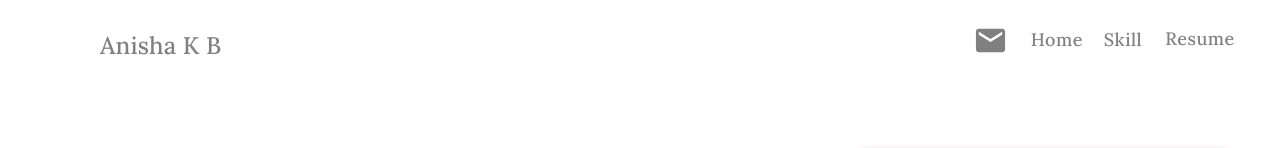
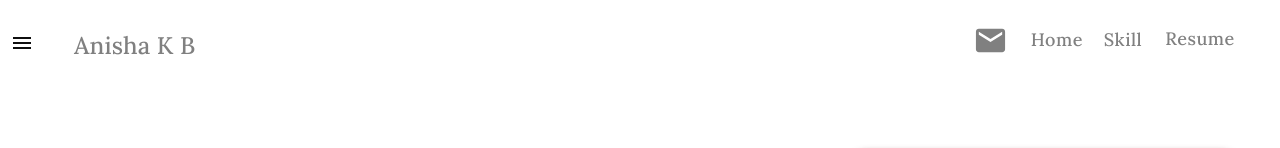
Before and after one commit to AnishaKB1/Anishaportfolio, a React (Create React App) app: page / in a window 1280 px wide. Shown: the top 148 px of the page. Built offline with nearby package versions, Linux system fonts and the light colour scheme.

Commit message:
Updation in navbar

```diff
--- a/public/index.html
+++ b/public/index.html
@@ -6,6 +6,8 @@
     <meta name="viewport" content="width=device-width, initial-scale=1" />
     <meta name="theme-color" content="#000000" />
     <meta name="viewport" content="width=device-width, initial-scale=1.0">
+    <meta name="viewport" content="width=device-width, initial-scale=1">
+
     <meta
       name="description"
       content="Web site created using create-react-app"
--- a/src/Components/Navbar/Navbar.css
+++ b/src/Components/Navbar/Navbar.css
@@ -1,24 +1,31 @@
-
-/*  Navbar.jsx */
-
 #anisha {
-    font-size: 24px; /* Increase the font size for a more attractive heading */
+  font-size: 24px;
   font-family: 'Lora', serif;
   color: rgb(68, 68, 68);
   margin-top: 20px;
-    margin-left: 100px;
+  position: relative;
+  margin-left: 30px !important;
+}
+
+
+
+/* Desktop view */
+@media only screen and (min-width: 1025px) {
+  #anisha {
+    text-align: left;
+    margin-right: auto;
+  }
 }
 
 .nav {
-    display: flex; /* Arrange buttons in a horizontal line */
-    align-items: center; /* Center align buttons vertically */
+  display: flex;
+  align-items: center;
 }
 
 #ovalButton {
   color: rgb(248, 250, 244);
-
   font-size: large;
-    margin-right: 20px; /* Add some spacing between buttons */
+  margin-right: 20px;
   width: 90px;
   height: 40px;
   border-radius: 15px;
@@ -27,42 +34,114 @@
 }
 
 #ovalButton:hover {
-    color:white !important;
-    background-color:rgb(54, 54, 54);
+  color: white !important;
+  background-color: rgb(54, 54, 54);
 }
 
-  #resume:hover{
-    color:white !important;
+#resume:hover {
+  color: white !important;
 }
 
 #menu-appbar a {
-    color: black; /* Set the text color for menu items */
+  color: black;
   text-decoration: none;
 }
 
-  #anisha h5 {
-    margin-right: 20px; /* Add some spacing to the right of the heading */
+
+
+
+/* Mobile view css */
+.mobile-topbar {
+  display: none;
 }
 
+.mobile-icons {
+  display: none;
+}
 
-  /*  NAvbar.jsx */
-/* Mobile View */
-@media (max-width: 767px) {
+.mobile-sidebar {
+  display: none;
+}
+
+@media only screen and (max-device-width: 1024px) and (-webkit-min-device-pixel-ratio: 1) {
+
+
   #anisha {
-    text-align: center; /* Center the text on mobile view */
-    margin-bottom: 10px; /* Add some space below the text for better spacing */
+    text-align: right;
+    margin-left: auto;
+    margin-right: 20px;
   }
 
   #anisha h5 {
-    display: inline-block; /* Display the h5 element inline for horizontal arrangement */
-    margin-right: 10px; /* Adjust spacing for mobile view */
+    position: absolute;
+    top: 0;
+    right: 0;
+    margin-right: 20px;
+    margin-left: 0 !important; /* Reset left margin for mobile view */
+  }
+  .desktop-topbar {
+    display: none;
+  }
+
+  .mobile-icons {
+    display: flex;
+    justify-content: flex-start;
+    align-items: center;
+  }
+
+  .mobile-topbar {
+    display: flex;
+    justify-content: space-between;
+    align-items: center;
+    padding: 10px;
+    background-color: white;
+    color: #0e0d0d;
+  }
+
+  .mobile-sidebar {
+    position: fixed;
+    top: 0;
+    left: 0; /* Change right to left */
+    bottom: 0;
+    width: 80%;
+    max-width: 200px;
+    background-color: #5a5959;
+    box-shadow: -1px 0 10px rgba(0, 0, 0, 0.1);
+    overflow-y: auto;
+    padding: 20px;
+    z-index: 1001;
+    display: block;
+  }
+
+  .mobile-sidebar-toggle {
+    cursor: pointer;
+    font-size: 25px;
+    color: #0f0f0f;
+  }
+
+  .sidebar-list {
+    padding: 0;
+    list-style: none;
+    margin-top: 30px;
+  }
+
+  .sidebar-list-item {
+    margin-bottom: 10px;
+    color: black;
+    font-size: 18px;
+    font-weight: 300;
+    cursor: pointer;
+    padding: 10px;
+  }
+
+  .sidebar-list-item:hover {
+    color: rgb(12, 12, 12);
+  }
+
+  .close-icon {
+    cursor: pointer;
+    font-size: 20px;
+    color: white;
+    margin-left: 140px;
   }
 }
-
-/* Tablets and Mobiles */
-@media (max-width: 1024px) {
-  #anisha h5 {
-    display: inline-block; /* Display the h5 element inline for horizontal arrangement */
-    margin-right: 20px; /* Add spacing for both tablets and mobiles */
-  }
-}
--- a/src/Components/Navbar/Navbar.jsx
+++ b/src/Components/Navbar/Navbar.jsx
@@ -1,16 +1,12 @@
-import React from "react";
+import React, { useState } from "react";
 import {
-  AppBar,
   Box,
   Button,
-  IconButton,
-  Menu,
-  MenuItem,
-  Toolbar,
   Typography,
   createTheme,
 } from "@mui/material";
 import MenuIcon from "@mui/icons-material/Menu";
+import ClearIcon from "@mui/icons-material/Cancel";
 import { Link } from "react-router-dom";
 import EmailIcon from "@mui/icons-material/Email";
 import "./Navbar.css";
@@ -28,65 +24,42 @@ const Navbar = () => {
     },
   });
 
-  const [anchorElNav, setAnchorElNav] = React.useState(null);
+  const [openMobileSidebar, setOpenMobileSidebar] = useState(false);
 
-  const handleOpenNavMenu = (event) => {
-    setAnchorElNav(event.currentTarget);
+  const handleMobileSidebarToggle = () => {
+    setOpenMobileSidebar(!openMobileSidebar);
   };
 
   const handleCloseNavMenu = () => {
-    setAnchorElNav(null);
+    setOpenMobileSidebar(false);
   };
 
   return (
-    <AppBar
-      position="static"
-      style={{
-        backgroundColor: theme.palette.background.default,
-        width: "100%",
-        borderBottom: "none",
-        boxShadow: "none",
+    <div>
+      <Box
+  sx={{
+    display: "flex",
+    flexDirection: "row",
+    justifyContent: "space-between",
+    alignItems: "center",
   }}
 >
-      <Toolbar disableGutters>
-        <Box
-          sx={{
-            flexGrow: 1,
-            display: { xs: "flex", md: "none" },
-            width: "100%",
-          }}
+      {/* Mobile View */}
+      <div className="mobile-topbar">
+        <div
+          className="mobile-sidebar-toggle"
+          onClick={handleMobileSidebarToggle}
         >
-          <IconButton
-            size="large"
-            aria-label="menu"
-            aria-controls="menu-appbar"
-            aria-haspopup="true"
-            onClick={handleOpenNavMenu}
-            style={{ color: "black" }}
-          >
-            <MenuIcon />
-          </IconButton>
+          {openMobileSidebar ? <ClearIcon /> : <MenuIcon />}
+        </div>
 
-          <Menu
-            id="menu-appbar"
-            anchorEl={anchorElNav}
-            anchorOrigin={{
-              vertical: "bottom",
-              horizontal: "left",
-            }}
-            keepMounted
-            transformOrigin={{
-              vertical: "top",
-              horizontal: "left",
-            }}
-            open={Boolean(anchorElNav)}
-            onClose={handleCloseNavMenu}
-            sx={{
-              display: { xs: "block", md: "none" },
-            }}
-          >
-            <MenuItem onClick={handleCloseNavMenu}>
-              <Typography textAlign="center">
+        {openMobileSidebar && (
+          <aside className="mobile-sidebar">
+            <div className="close-icon" onClick={handleCloseNavMenu}>
+              <ClearIcon />
+            </div>
+            <ul className="sidebar-list">
+              <li className="sidebar-list-item" onClick={handleCloseNavMenu}>
                 <a
                   href={`mailto:anishakb4@gmail.com?subject=Hi, How can I help you?&body=Dear Anisha,`}
                   style={{ color: "black", textDecoration: "none" }}
@@ -96,76 +69,90 @@ const Navbar = () => {
                     style={{
                       marginLeft: "3px",
                       marginTop: "20px",
-                      color: "gray",
+                      color: "white",
                     }}
                   />
                 </a>
-              </Typography>
-            </MenuItem>
-            <MenuItem>
-              <Typography textAlign="center">
+              </li>
+              <li className="sidebar-list-item" onClick={handleCloseNavMenu}>
                 <Link
                   to={"/"}
                   style={{
-                    color: "gray",
+                    color: "white",
                     textDecoration: "none",
                     fontFamily: "Lora, serif",
                   }}
                 >
                   Home
                 </Link>
-              </Typography>
-            </MenuItem>
-
-            <MenuItem>
-              <Typography textAlign="center">
+              </li>
+              <li className="sidebar-list-item" onClick={handleCloseNavMenu}>
                 <Link
                   to={"/Skill"}
                   style={{
-                    color: "gray",
+                    color: "white",
                     textDecoration: "none",
                     fontFamily: "Lora, serif",
                   }}
                 >
                   Skill
                 </Link>
-              </Typography>
-            </MenuItem>
-
-            <MenuItem>
-              <Typography textAlign="center">
+              </li>
+              <li className="sidebar-list-item" onClick={handleCloseNavMenu}>
                 <a
                   href={ANISHA}
                   download="ANISHA.pdf"
                   id="resume"
                   style={{
-                    color: "gray",
+                    color: "white",
                     textDecoration: "none",
                     fontFamily: "Lora, serif",
                   }}
                 >
                   Resume
                 </a>
-              </Typography>
-            </MenuItem>
-          </Menu>
-        </Box>
+              </li>
+            </ul>
+          </aside>
+        )}
+      </div>
 
       <Box
         sx={{
           flexGrow: 1,
           display: "flex",
           justifyContent: "space-between",
-            alignItems: "center",
+
         }}
       >
-          {/* Left side */}
-          <Box>
+
+
+         {/* Heading */}
+         <Box
+  sx={{
+    display: { xs: "flex", md: "flex" },
+    justifyContent: "flex-end",
+    alignItems: "center",
+    paddingRight: { xs: "15px", md: "15px" }, // Adjust padding for different screen sizes
+    '@media only screen and (max-width: 600px)': { // Mobile devices
+      justifyContent: "flex-start", // Align content to the left for mobile view
+      marginLeft: "auto",
+    },
+    '@media only screen and (min-device-width: 768px) and (max-device-width: 1024px) and (orientation: portrait)': { // iPad Air
+      justifyContent: "flex-end", // Align content to the right for iPad Air
+      marginLeft: "auto",
+    },
+    '@media only screen and (min-device-width: 375px) and (max-device-width: 414px)': { // iPhone XR, SE, 12 Pro
+      justifyContent: "flex-start", // Align content to the left for specific iPhones
+    },
+
+  }}
+>
   <Typography textAlign="left" className="anisha">
     <h5
       id="anisha"
       style={{
-                  marginRight: "20px",
+        marginRight: "30px",
         color: "gray",
         fontFamily: "Lora, serif",
       }}
@@ -174,6 +161,11 @@ const Navbar = () => {
     </h5>
   </Typography>
 </Box>
+
+
+  </Box>
+
+
 
         <Box
           sx={{
@@ -194,7 +186,6 @@ const Navbar = () => {
               sx={{
                 my: 2,
                 color: "gray",
-
                 fontSize: "large",
                 fontFamily: "Lora, serif",
                 alignItems: "center",
@@ -221,7 +212,6 @@ const Navbar = () => {
               color: "gray",
               display: "block",
               fontSize: "large",
-
               textTransform: "capitalize",
               fontFamily: "Lora, serif",
             }}
@@ -295,8 +285,7 @@ const Navbar = () => {
           </Button>
         </Box>
       </Box>
-      </Toolbar>
-    </AppBar>
+    </div>
   );
 };
 
```
Lines whose indentation alone changed are shown as unchanged.
